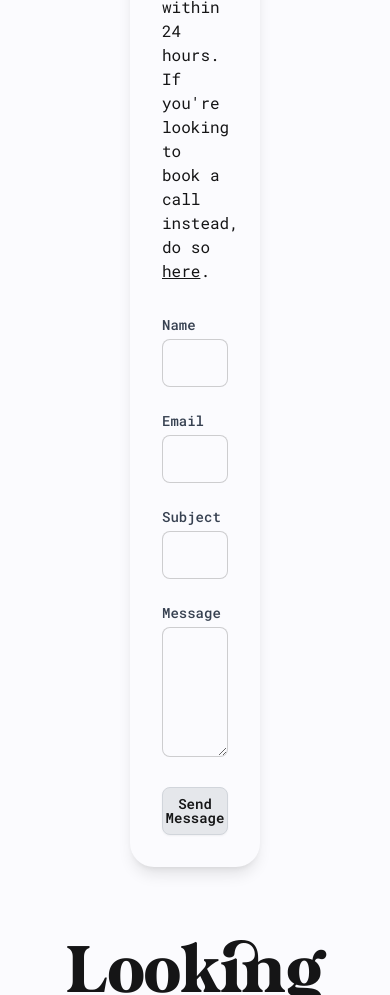
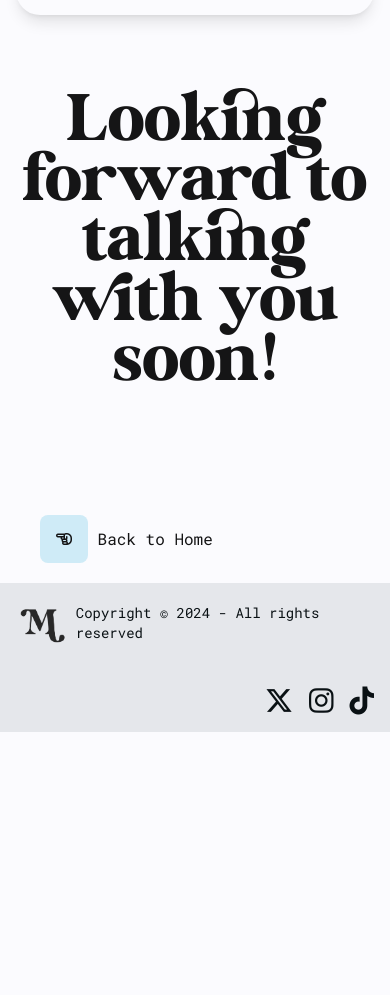
Before and after one commit to QueenMissRose/mss-live, a website: page public/tierOne.html in a window 390 px wide. Shown: the part 1005-2000 px from the top of the page. After the commit the page ends 1737 px from the top, so only its background shows below. Drawn offline with Linux system fonts and the light colour scheme.

Commit message:
changed tier forms to be responsive

```diff
--- a/public/tierOne.html
+++ b/public/tierOne.html
@@ -22,7 +22,7 @@
          <!--!!!!! TIER ONE FORM !!!!!! -->
 
         <!--? Contact Form -->
-        <div class="bg-base-100 shadow-lg rounded-3xl p-8 w-1/3 mt-20">
+        <div class="bg-base-100 shadow-lg rounded-3xl p-8 mx-4 lg:w-1/3 lg:mx-0 mt-20">
             <h2 class="text-3xl font-milk text-gray-900 mb-6 text-center">Thanks for choosing the <span class="text-gray-400">Starter</span> tier!</h2>
             <p class="font-roboto">Please fill out the form below to let us know who you are and to tell us more details about what you're looking for. We will e-mail you back within 24 hours.</p>
             <p class="font-roboto mb-8">If you're looking to book a call instead, do so <a href="https://calendly.com/mojistaticstudios" class="underline">here</a>.</p>
@@ -61,11 +61,11 @@
         <!--! Footer -->
 		<footer class="footer bg-gray-200 text-neutral-content items-center p-4">
 			<aside class="grid-flow-col items-center">
-				<img src="img/m.png" alt="m from Moji Static Studios as a shorter logo" class="w-auto h-20">
+				<img src="img/m.png" alt="m from Moji Static Studios as a shorter logo" class="w-auto h-12 sm:w-auto sm:h-20">
 				</svg>
 				<p class="font-roboto">Copyright © 2024 - All rights reserved</p>
 			</aside>
-			<nav class="grid-flow-col gap-4 md:place-self-center md:justify-self-end">
+			<nav class="grid-flow-col place-self-end gap-4  md:place-self-center md:justify-self-end">
 				<!--* Twitter / X -->
 				<a class="" href="https://x.com/mojistatic" target="_blank">
 					<i class="fa-brands fa-x-twitter fa-2x hover:text-base-200 transition duration-500"></i>
```
Also changed, not shown: public/tierThree.html (+3 -3 lines), public/tierTwo.html (+3 -3 lines), public/style.css.
